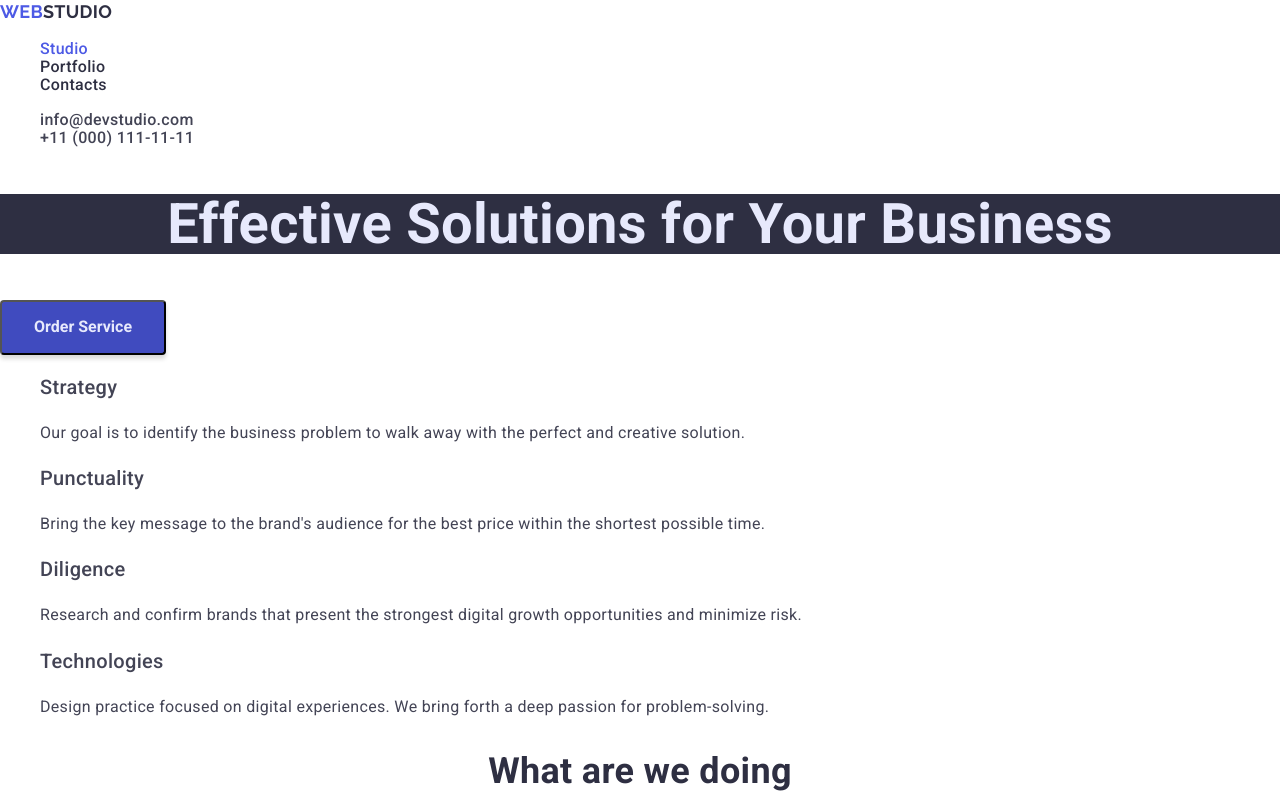
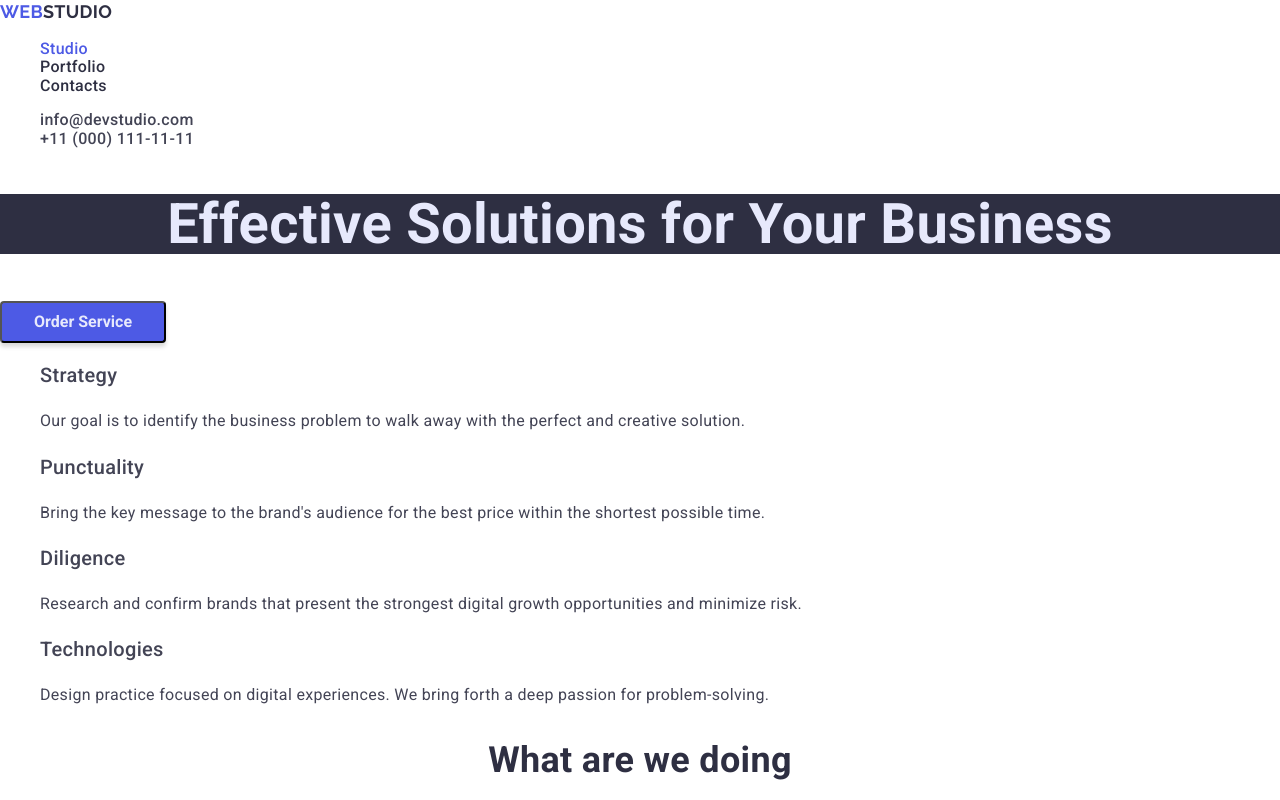
Before and after one commit to Vadimde88/goit-markup-hw-02, a plain HTML site: page index.html in a window 1280 px wide. Shown: the top 800 px of the page. Drawn offline with nearby package versions, Linux system fonts and the light colour scheme.

Commit message:
primary button color fix

```diff
--- a/css/styles.css
+++ b/css/styles.css
@@ -70,7 +70,6 @@ a,
 .contacts {
 	font-weight: 500;
 	font-size: 16px;
-	line-height: 1.14;
 	text-decoration: none;
 }
 
@@ -107,14 +106,13 @@ a,
 	padding: 10px 32px;
 	font-weight: 700;
 	font-size: 16px;
-	line-height: 1.9;
 	text-decoration: none;
 
 	align-items: center;
 	text-align: center;
 
 	color: var(--light-text-color);
-	background: var(--accent-color-2);
+	background: var(--accent-color);
 	box-shadow: 0px 4px 4px rgba(0, 0, 0, 0.15);
 	border-radius: 4px;
 }
```
